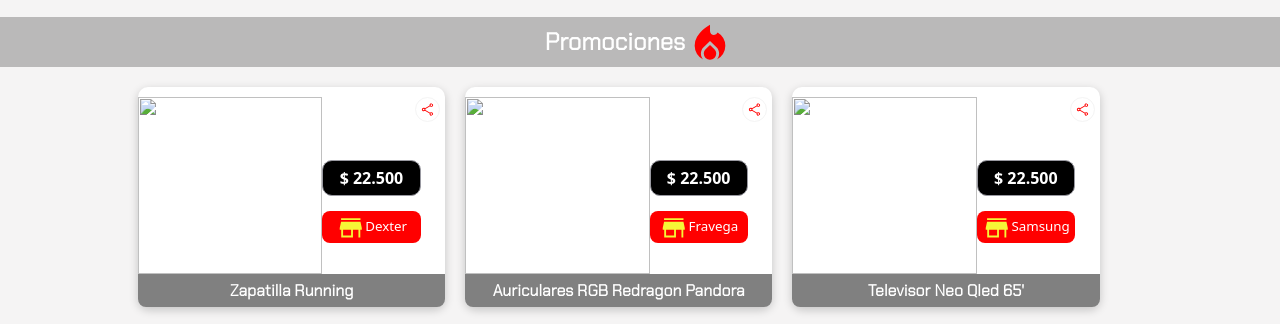
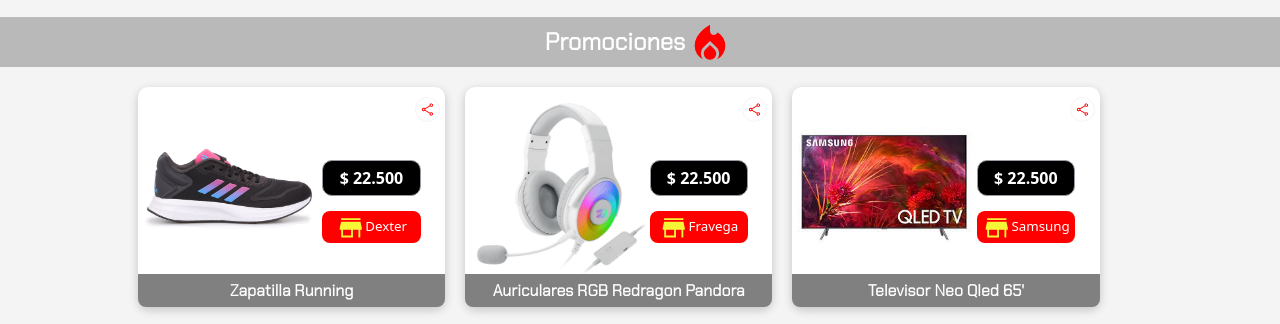
Before and after one commit to luisbattle/mitiendalibre, a plain HTML site: page index.html in a window 1280 px wide. Shown: the part 395-719 px from the top of the page. Drawn offline with nearby package versions, Linux system fonts and the light colour scheme; the site is published under a folder, as on GitHub Pages, so addresses that start at the root find nothing.

Commit message:
fix promo images

```diff
--- a/index.html
+++ b/index.html
@@ -287,7 +287,7 @@
           <div class="promo-card-main-container">
             <div class="promo-card-image-container">
               <a href="pages/product.html">
-                <img src="/assets/product-1.jpeg" alt="" />
+                <img src="assets/product-1.jpeg" alt="" />
               </a>
             </div>
             <div class="promo-card-price-and-tags">
@@ -331,7 +331,7 @@
           <div class="promo-card-main-container">
             <div class="promo-card-image-container">
               <a href="pages/product.html">
-                <img src="/assets/auricular-rgb_redragon-pandora.jpeg" alt="" />
+                <img src="assets/auricular-rgb_redragon-pandora.jpeg" alt="" />
               </a>
             </div>
             <div class="promo-card-price-and-tags">
@@ -375,7 +375,7 @@
           <div class="promo-card-main-container">
             <div class="promo-card-image-container">
               <a href="pages/product.html">
-                <img src="/assets/samsung-neo-qled-65.jpeg" alt="" />
+                <img src="assets/samsung-neo-qled-65.jpeg" alt="" />
               </a>
             </div>
             <div class="promo-card-price-and-tags">
```
